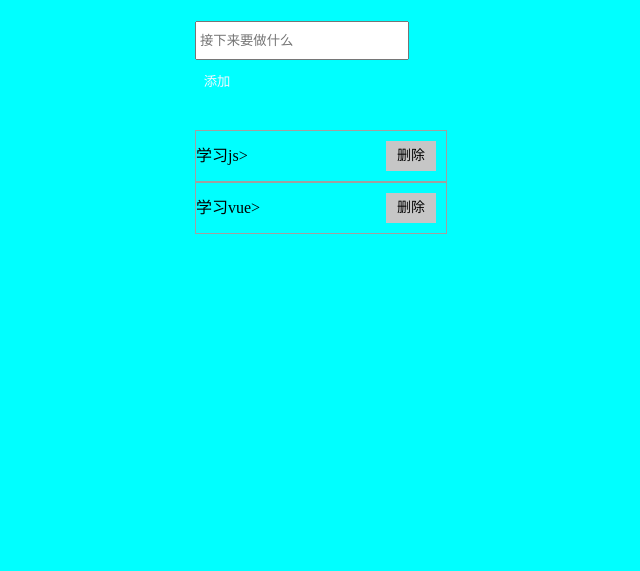
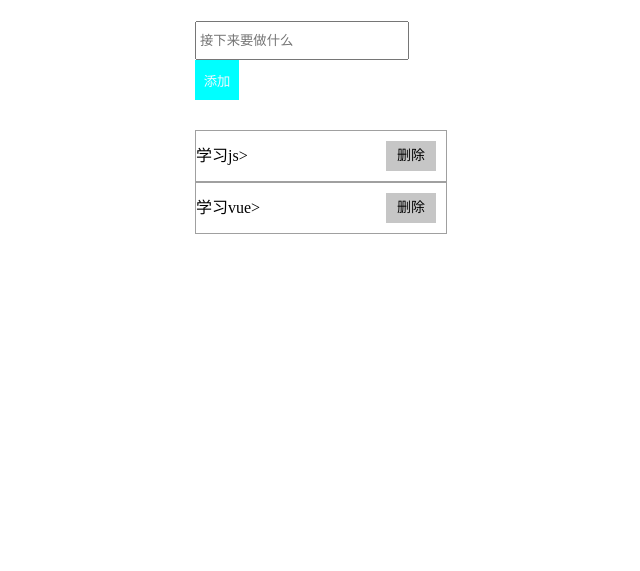
Before and after one commit to liyanyuyu/vuedaiban, a plain HTML site: page index.html in a window 1280 px wide. Shown: the part 229-800 px from the top of the page, without its empty margins (320-960 px from the left). Drawn offline with nearby package versions, Linux system fonts and the light colour scheme.

Commit message:
Update index.html

```diff
--- a/index.html
+++ b/index.html
@@ -7,9 +7,6 @@
         *{
             margin: 0;
             padding: 0;
-        }
-        body{
-            background: aqua;
         }
         #app{
             width:250px;
```
